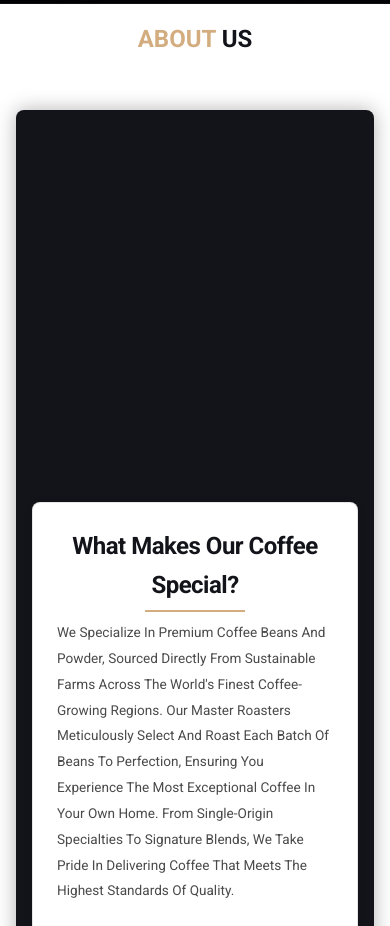
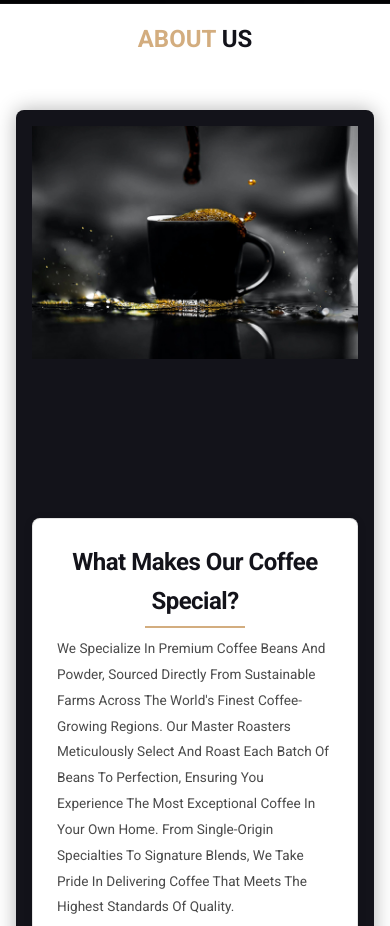
Before and after one commit to Pranshu936/Coffee_Page, a plain HTML site: page Coffee_Page/index.html in a window 390 px wide. Shown: the part 840-1766 px from the top of the page. Drawn offline with Linux system fonts and the light colour scheme.

Commit message:
Add files via upload

```diff
--- a/Coffee_Page/css/style.css
+++ b/Coffee_Page/css/style.css
@@ -341,6 +341,42 @@ section {
     color: #ccc;
     line-height: 1.8;
     margin-bottom: 2rem;
+}
+
+.about .row {
+    display: flex;
+    align-items: center;
+    flex-wrap: wrap;
+    gap: 2rem;
+}
+
+.about .row .image {
+    flex: 1 1 45rem;
+    width: 100%;
+}
+
+.about .row .image img {
+    width: 100%;
+    max-width: 100%;
+    height: auto;
+    object-fit: cover;
+}
+
+/* Media query for mobile devices */
+@media (max-width: 450px) {
+    .about .row {
+        flex-direction: column;
+    }
+
+    .about .row .image {
+        flex: 1 1 100%;
+        margin-bottom: 2rem;
+    }
+
+    .about .row .image img {
+        max-height: 300px; /* Adjust this value as needed */
+        width: 100%;
+    }
 }
 
 /* Responsive adjustments */
```
